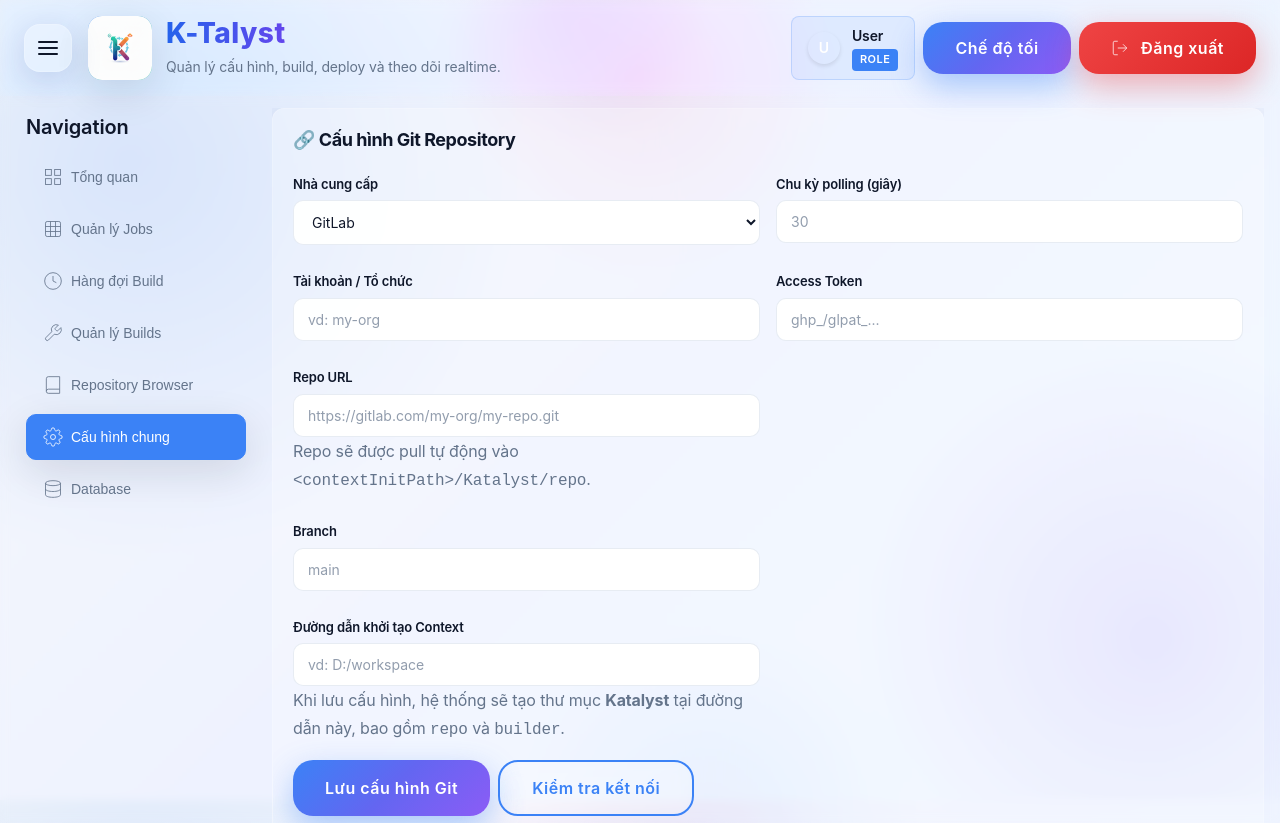
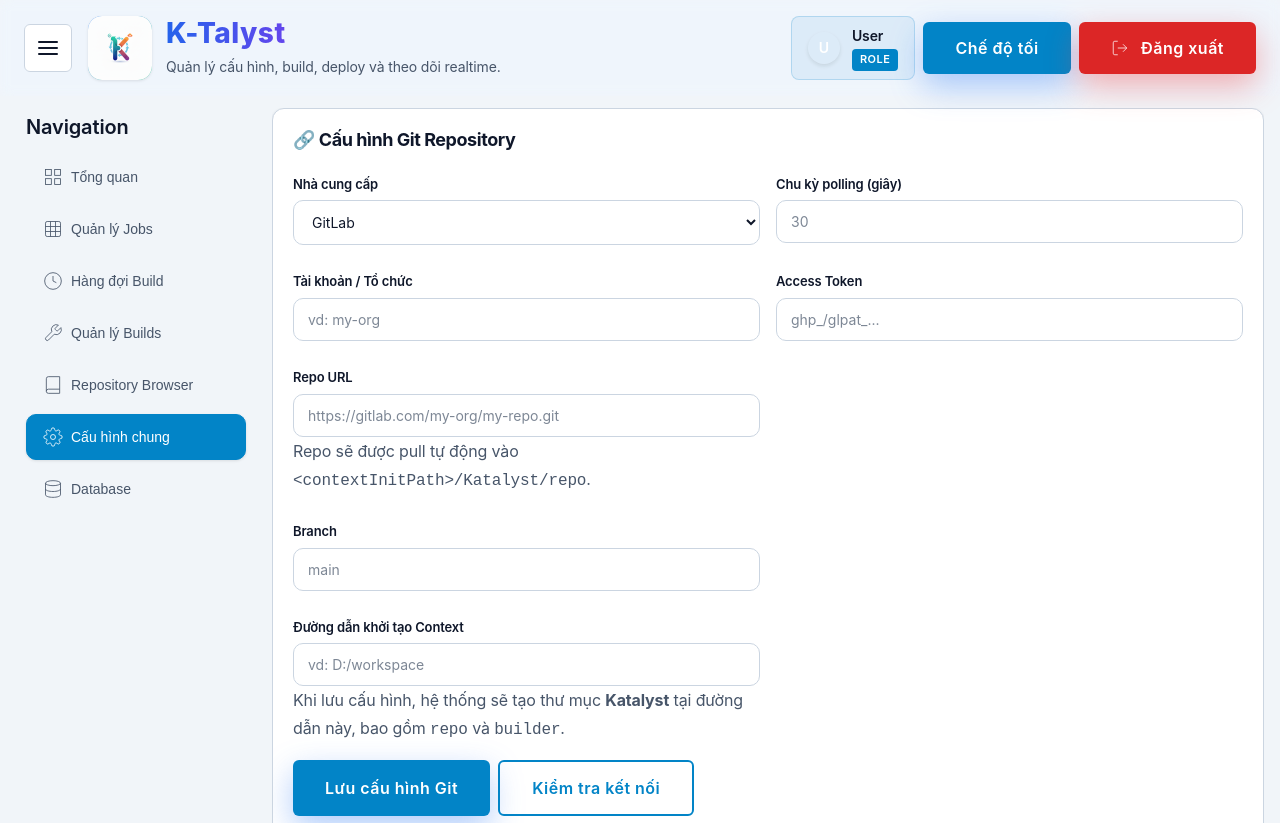
Before and after one commit to kaidev-vn/KatalystCiCd, a website with bundled scripts: page public/index.html in a window 1280 px wide. Built offline with nearby package versions, Linux system fonts and the light colour scheme; no server answers; a script that the page names is missing; files whose address does not match are found by name.

Commit message:
style: update theme variables for a professional management style
- Renamed theme variables to reflect a professional management aesthetic.
- Simplified color palette by removing gradients and enhancing solid colors for backgrounds, text, and borders.
- Disabled glassmorphism effects for a cleaner look and adjusted card styles for consistency.
- Introduced user menu dropdown styles for improved user interaction.

```diff
--- a/public/styles.css
+++ b/public/styles.css
@@ -1,50 +1,61 @@
-/* Theme variables - Enhanced */
+/* Theme variables - Professional Management Style */
 :root {
-  --bg: linear-gradient(135deg, #f6f8fb 0%, #eef2ff 50%, #f0f9ff 100%);
-  --card-bg: rgba(255, 255, 255, 0.95);
-  --text: #0f172a;
-  --muted: #64748b;
-  --primary: #3b82f6;
-  --primary-gradient: linear-gradient(135deg, #3b82f6 0%, #6366f1 50%, #8b5cf6 100%);
+  /* Backgrounds - Solid & Clean */
+  --bg: #f1f5f9; /* Slate 100 */
+  --card-bg: #ffffff;
+  --bg-secondary: #e2e8f0; /* Slate 200 */
+
+  /* Text - High Contrast */
+  --text: #0f172a; /* Slate 900 */
+  --muted: #475569; /* Slate 600 */
+
+  /* Primary Brand - Solid Blue (Enterprise) */
+  --primary: #0284c7; /* Sky 700 */
+  --primary-gradient: #0284c7; /* Removed gradient */
   --primary-contrast: #ffffff;
-  --border: rgba(226, 232, 240, 0.8);
-  --ring: rgba(59, 130, 246, 0.3);
-  --shadow: 0 12px 40px rgba(15, 23, 42, 0.12);
-  --shadow-hover: 0 20px 60px rgba(15, 23, 42, 0.18);
-  --success: #10b981;
-  --success-gradient: linear-gradient(135deg, #10b981 0%, #059669 100%);
-  --danger: #ef4444;
-  --danger-gradient: linear-gradient(135deg, #ef4444 0%, #dc2626 100%);
-  --warning: #f59e0b;
-  --info: #06b6d4;
-  --bg-secondary: rgba(241, 245, 249, 0.7);
-
-  /* Glassmorphism effects */
-  --glass-bg: rgba(255, 255, 255, 0.25);
-  --glass-border: rgba(255, 255, 255, 0.18);
-  --glass-shadow: 0 8px 32px rgba(31, 38, 135, 0.15);
-
-  /* New color palette */
-  --accent-1: #8b5cf6;
-  --accent-2: #ec4899;
-  --accent-3: #f97316;
-
-  /* Border radius scale */
-  --radius-sm: 8px;
-  --radius-md: 12px;
-  --radius-lg: 16px;
-  --radius-xl: 20px;
-  --radius-2xl: 24px;
-
-  /* Animation timings */
-  --transition-fast: 0.15s ease;
-  --transition-normal: 0.25s ease;
-  --transition-slow: 0.4s ease;
-
-  /* Blur effects */
-  --blur-sm: blur(4px);
-  --blur-md: blur(8px);
-  --blur-lg: blur(16px);
+
+  /* Borders - Distinct & Crisp */
+  --border: #cbd5e1; /* Slate 300 */
+  --ring: rgba(2, 132, 199, 0.2);
+
+  /* Shadows - Minimal/Subtle for depth only */
+  --shadow: 0 1px 3px 0 rgb(0 0 0 / 0.1);
+  --shadow-hover: 0 4px 6px -1px rgb(0 0 0 / 0.1);
+
+  /* Status Colors - Flat */
+  --success: #16a34a;
+  --success-gradient: #16a34a;
+  --danger: #dc2626;
+  --danger-gradient: #dc2626;
+  --warning: #d97706;
+  --info: #0891b2;
+
+  /* Disable Glassmorphism */
+  --glass-bg: #ffffff;
+  --glass-border: #cbd5e1;
+  --glass-shadow: none;
+
+  /* Accents */
+  --accent-1: #0284c7;
+  --accent-2: #0284c7;
+  --accent-3: #0284c7;
+
+  /* Border Radius - Tighter for Data Density */
+  --radius-sm: 4px;
+  --radius-md: 4px;
+  --radius-lg: 6px;
+  --radius-xl: 6px;
+  --radius-2xl: 6px;
+
+  /* Animations - Disabled/Instant */
+  --transition-fast: 0s;
+  --transition-normal: 0s;
+  --transition-slow: 0s;
+
+  /* No Blurs */
+  --blur-sm: none;
+  --blur-md: none;
+  --blur-lg: none;
 }
 
 /* Toast Notifications */
@@ -179,29 +190,39 @@
   }
 }
 [data-theme="dark"] {
-  --bg: linear-gradient(135deg, #0b1026 0%, #1e293b 50%, #334155 100%);
-  --card-bg: rgba(30, 41, 59, 0.95);
-  --text: #e2e8f0;
-  --muted: #94a3b8;
-  --primary: #60a5fa;
-  --primary-gradient: linear-gradient(135deg, #60a5fa 0%, #818cf8 50%, #a78bfa 100%);
+  /* Backgrounds - Solid Dark */
+  --bg: #0f172a; /* Slate 900 */
+  --card-bg: #1e293b; /* Slate 800 */
+  --bg-secondary: #334155; /* Slate 700 */
+
+  /* Text */
+  --text: #f1f5f9; /* Slate 100 */
+  --muted: #94a3b8; /* Slate 400 */
+
+  /* Primary */
+  --primary: #38bdf8; /* Sky 400 */
+  --primary-gradient: #38bdf8;
   --primary-contrast: #0f172a;
-  --border: rgba(51, 65, 85, 0.6);
-  --ring: rgba(96, 165, 250, 0.3);
-  --shadow: 0 12px 40px rgba(0, 0, 0, 0.35);
-  --shadow-hover: 0 20px 60px rgba(0, 0, 0, 0.45);
-  --success: #34d399;
-  --success-gradient: linear-gradient(135deg, #34d399 0%, #10b981 100%);
+
+  /* Borders */
+  --border: #334155; /* Slate 700 */
+  --ring: rgba(56, 189, 248, 0.2);
+
+  /* Shadows */
+  --shadow: 0 1px 3px 0 rgb(0 0 0 / 0.5);
+  --shadow-hover: 0 4px 6px -1px rgb(0 0 0 / 0.5);
+
+  /* Status */
+  --success: #4ade80;
+  --success-gradient: #4ade80;
   --danger: #f87171;
-  --danger-gradient: linear-gradient(135deg, #f87171 0%, #ef4444 100%);
+  --danger-gradient: #f87171;
   --warning: #fbbf24;
   --info: #22d3ee;
-  --bg-secondary: rgba(30, 41, 59, 0.6);
-
-  /* Glassmorphism for dark mode */
-  --glass-bg: rgba(30, 41, 59, 0.4);
-  --glass-border: rgba(255, 255, 255, 0.1);
-  --glass-shadow: 0 8px 32px rgba(0, 0, 0, 0.4);
+
+  /* Disable Glassmorphism in Dark Mode */
+  --glass-bg: #1e293b;
+  --glass-border: #334155;
 }
 
 /* Base */
@@ -219,121 +240,72 @@
   line-height: 1.6;
   letter-spacing: -0.01em;
   color: var(--text);
-  background:
-    radial-gradient(800px 800px at 10% 20%, rgba(59, 130, 246, 0.15), transparent 50%),
-    radial-gradient(600px 600px at 90% 80%, rgba(139, 92, 246, 0.15), transparent 50%),
-    radial-gradient(400px 400px at 50% 10%, rgba(236, 72, 153, 0.1), transparent 50%),
-    var(--bg);
-  background-attachment: fixed;
+  background: var(--bg);
   -webkit-font-smoothing: antialiased;
   -moz-osx-font-smoothing: grayscale;
   min-height: 100vh;
 }
 
-/* Animated background elements */
+/* Background elements removed for clean look */
 body::before {
-  content: '';
-  position: fixed;
-  top: 0;
-  left: 0;
-  right: 0;
-  bottom: 0;
-  background:
-    radial-gradient(300px 300px at 20% 30%, rgba(59, 130, 246, 0.08), transparent 70%),
-    radial-gradient(200px 200px at 80% 70%, rgba(139, 92, 246, 0.08), transparent 70%);
-  pointer-events: none;
-  z-index: -1;
-  animation: float 8s ease-in-out infinite;
+  display: none;
 }
 
 @keyframes float {
-  0%, 100% { transform: translateY(0px) rotate(0deg); }
-  33% { transform: translateY(-20px) rotate(120deg); }
-  66% { transform: translateY(20px) rotate(240deg); }
-}
-
-/* Glassmorphism effect for main content */
+  0%, 100% { transform: none; }
+}
+
+/* Main content layout */
 .layout {
   display: grid;
   grid-template-columns: 240px 1fr;
   height: calc(100vh - 73px);
-  transition: all var(--transition-normal);
   gap: 24px;
   padding: 0 24px;
-  backdrop-filter: var(--blur-sm);
-}
-
-/* Enhanced card with glass effect */
+}
+
+/* Standard Card */
 .card {
-  background: var(--glass-bg);
-  backdrop-filter: var(--blur-md);
-  border: 1px solid var(--glass-border);
-  border-radius: var(--radius-xl);
-  padding: 28px;
-  box-shadow: var(--glass-shadow);
-  transition: all var(--transition-normal);
+  background: var(--card-bg);
+  border: 1px solid var(--border);
+  border-radius: var(--radius-lg);
+  padding: 24px;
+  box-shadow: var(--shadow);
   position: relative;
   overflow: hidden;
 }
 
 .card::before {
-  content: '';
-  position: absolute;
-  top: 0;
-  left: 0;
-  right: 0;
-  height: 1px;
-  background: linear-gradient(90deg, transparent, rgba(255, 255, 255, 0.3), transparent);
+  display: none;
 }
 
 .card:hover {
-  transform: translateY(-4px) scale(1.01);
   box-shadow: var(--shadow-hover);
-  backdrop-filter: var(--blur-lg);
-}
-
-/* Enhanced glass effect for cards */
+}
+
+/* Glass card neutralized */
 .card.glass {
-  background: var(--glass-bg);
-  backdrop-filter: var(--blur-xl);
-  border: 1px solid var(--glass-border);
-  box-shadow: var(--glass-shadow);
-  position: relative;
-  overflow: hidden;
+  background: var(--card-bg);
+  border: 1px solid var(--border);
+  box-shadow: var(--shadow);
 }
 
 .card.glass::before {
-  content: '';
-  position: absolute;
-  top: 0;
-  left: -100%;
-  width: 100%;
-  height: 100%;
-  background: linear-gradient(
-    90deg,
-    transparent,
-    rgba(255, 255, 255, 0.1),
-    transparent
-  );
-  transition: left 0.6s ease;
-  pointer-events: none;
+  display: none;
 }
 
 .card.glass:hover::before {
-  left: 100%;
-}
-
-/* Card hover animations */
+  display: none;
+}
+
+/* Card hover animations removed */
 .card-hover {
-  transition: all var(--transition-smooth) ease-out;
+  transition: none;
 }
 
 .card-hover:hover {
-  transform: translateY(-6px) scale(1.02);
-  box-shadow:
-    0 20px 40px rgba(0, 0, 0, 0.1),
-    0 0 0 1px rgba(255, 255, 255, 0.1),
-    0 0 20px rgba(59, 130, 246, 0.15);
+  transform: none;
+  box-shadow: var(--shadow-hover);
 }
 
 /* Card header enhancements */
@@ -341,19 +313,16 @@
   display: flex;
   align-items: center;
   justify-content: space-between;
-  margin-bottom: 24px;
+  margin-bottom: 20px;
   padding-bottom: 16px;
-  border-bottom: 1px solid var(--glass-border);
+  border-bottom: 1px solid var(--border);
 }
 
 .card-header h2 {
   margin: 0;
-  font-size: var(--font-size-2xl);
-  font-weight: 700;
-  background: var(--primary-gradient);
-  -webkit-background-clip: text;
-  background-clip: text;
-  color: transparent;
+  font-size: 1.25rem; /* 20px */
+  font-weight: 600;
+  color: var(--text);
 }
 
 /* Stat cards enhancements */
@@ -401,51 +370,36 @@
   border-bottom: 1px solid var(--glass-border);
 }
 
-/* Brand styling with gradient */
+/* Brand styling - Flat & Professional */
 .brand .logo {
-  width: 64px;
-  height: 64px;
+  width: 48px;
+  height: 48px;
   display: grid;
   place-items: center;
-  background: var(--primary-gradient);
+  background: var(--primary);
   color: #fff;
-  border-radius: var(--radius-lg);
-  box-shadow: var(--shadow);
-  transition: all var(--transition-normal);
+  border-radius: var(--radius-md);
+  box-shadow: none;
 }
 
 .brand .logo:hover {
-  transform: rotate(5deg) scale(1.05);
-  box-shadow: 0 12px 32px rgba(59, 130, 246, 0.3);
+  transform: none;
 }
 
 .brand h1 {
   margin: 0 0 4px;
-  font-size: 28px;
-  font-weight: 800;
-  letter-spacing: 0.5px;
-  background: var(--primary-gradient);
-  -webkit-background-clip: text;
-  background-clip: text;
-  color: transparent;
-  position: relative;
+  font-size: 24px;
+  font-weight: 700;
+  letter-spacing: -0.02em;
+  color: var(--text);
 }
 
 .brand h1::after {
-  content: '';
-  position: absolute;
-  bottom: -2px;
-  left: 0;
-  right: 0;
-  height: 2px;
-  background: var(--primary-gradient);
-  border-radius: 2px;
-  transform: scaleX(0);
-  transition: transform var(--transition-normal);
+  display: none;
 }
 
 .brand:hover h1::after {
-  transform: scaleX(1);
+  display: none;
 }
 
 /* Typography Scale - Enhanced */
```
